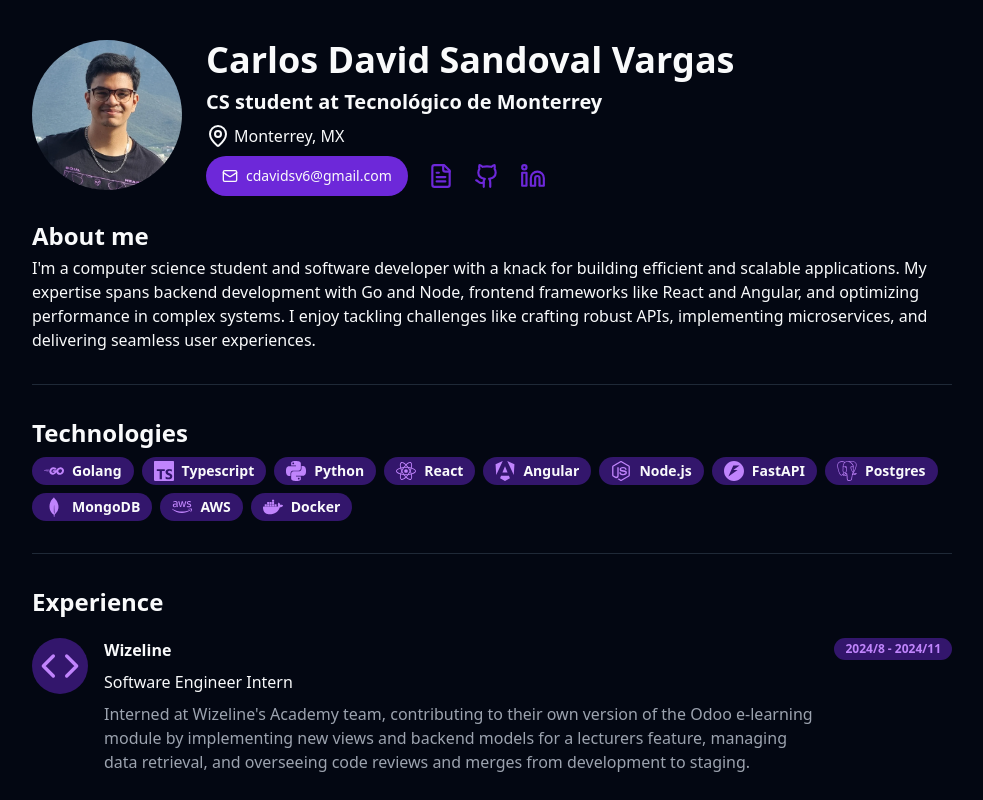
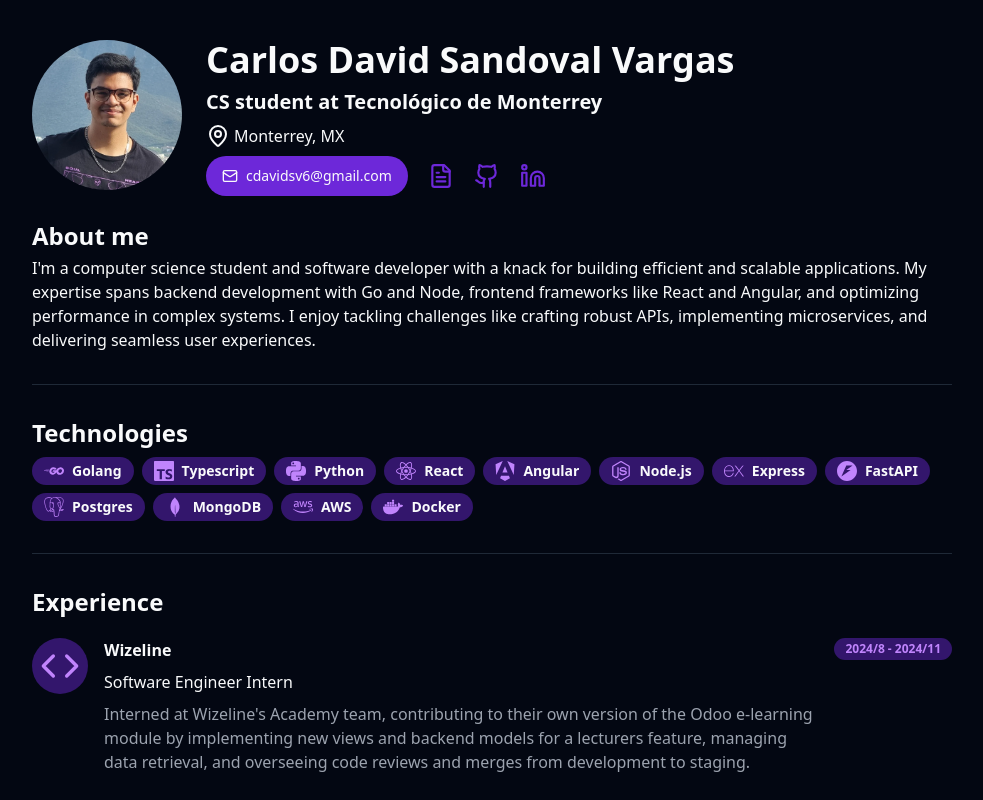
Before and after one commit to CDavidSV/My-Portfolio, a Next.js app: page / in a window 1280 px wide. Shown: the top 800 px of the page, without its empty margins (148-1131 px from the left). Built offline with nearby package versions, Linux system fonts and the light colour scheme.

Commit message:
Added express icon

```diff
--- /dev/null
+++ b/src/assets/technologies/express.tsx
@@ -0,0 +1,8 @@
+export default function ExpressIcon(props: React.SVGProps<SVGSVGElement>) {
+  return (
+    <svg role='img' viewBox='0 0 24 24' xmlns='http://www.w3.org/2000/svg' {...props}>
+      <title>Express</title>
+      <path d='M24 18.588a1.529 1.529 0 01-1.895-.72l-3.45-4.771-.5-.667-4.003 5.444a1.466 1.466 0 01-1.802.708l5.158-6.92-4.798-6.251a1.595 1.595 0 011.9.666l3.576 4.83 3.596-4.81a1.435 1.435 0 011.788-.668L21.708 7.9l-2.522 3.283a.666.666 0 000 .994l4.804 6.412zM.002 11.576l.42-2.075c1.154-4.103 5.858-5.81 9.094-3.27 1.895 1.489 2.368 3.597 2.275 5.973H1.116C.943 16.447 4.005 19.009 7.92 17.7a4.078 4.078 0 002.582-2.876c.207-.666.548-.78 1.174-.588a5.417 5.417 0 01-2.589 3.957 6.272 6.272 0 01-7.306-.933 6.575 6.575 0 01-1.64-3.858c0-.235-.08-.455-.134-.666A88.33 88.33 0 010 11.577zm1.127-.286h9.654c-.06-3.076-2.001-5.258-4.59-5.278-2.882-.04-4.944 2.094-5.071 5.264z' />
+    </svg>
+  );
+}
--- a/src/components/data.tsx
+++ b/src/components/data.tsx
@@ -14,6 +14,7 @@ import MongoDBIcon from "../assets/technologies/mongodb";
 import DockerIcon from "../assets/technologies/docker";
 import JavascriptIcon from "../assets/technologies/javascript";
 import UnityIcon from "../assets/technologies/unity";
+import ExpressIcon from "@/assets/technologies/express";
 import {
   Code,
   Film,
@@ -67,6 +68,10 @@ export function DataProvider({ children }: { children: ReactNode }) {
       icon: <NodeJSIcon className='fill-purple-400 w-5' />,
     },
     {
+      name: "Express",
+      icon: <ExpressIcon className='fill-purple-400 w-5' />,
+    },
+    {
       name: "FastAPI",
       icon: <FastAPIIcon className='fill-purple-400 w-5' />,
     },
@@ -118,6 +123,10 @@ export function DataProvider({ children }: { children: ReactNode }) {
         {
           name: "Node.js",
           icon: <NodeJSIcon className='fill-gray-400 w-4' />,
+        },
+        {
+          name: "Express",
+          icon: <ExpressIcon className='fill-gray-400 w-4' />,
         },
         {
           name: "MongoDB",
```
